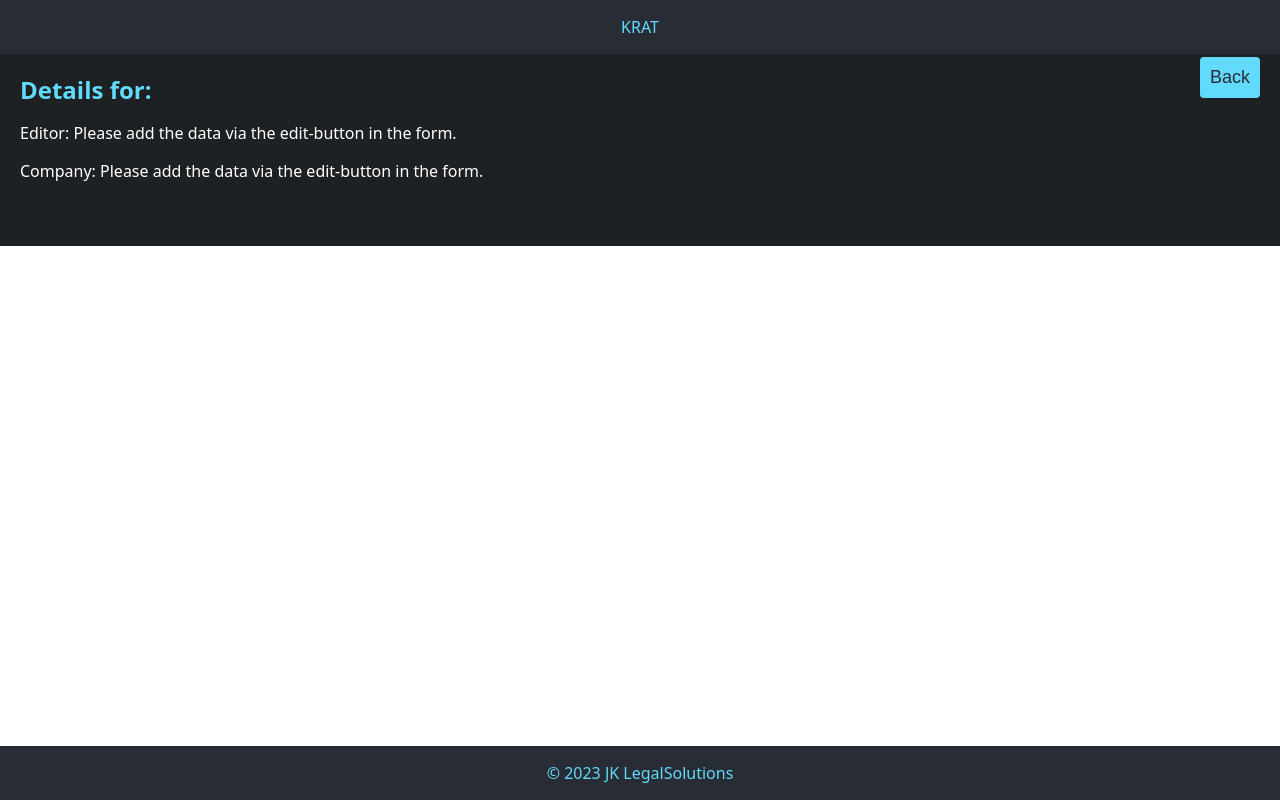
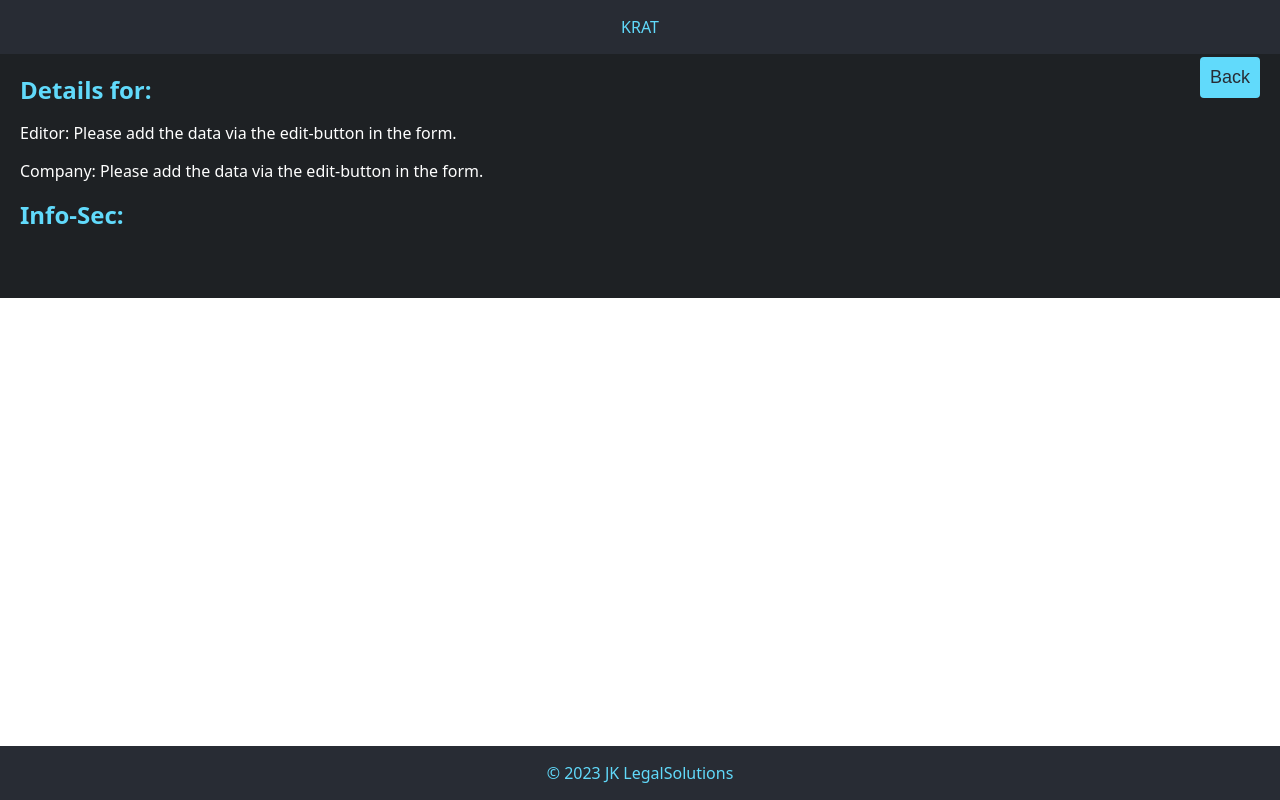
Before and after one commit to JulianKle/capstone-project, a Next.js app: page /details/1 in a window 1280 px wide. Built offline with nearby package versions, Linux system fonts and the light colour scheme.

Commit message:
adjust styling

```diff
--- a/pages/details/[id].js
+++ b/pages/details/[id].js
@@ -157,6 +157,7 @@ export default function AssessmentResult({ assessments }) {
         </DetailParagraph>
       )}
 
+      <Title>Info-Sec:</Title>
       {hasUnacceptableRisk && (
         <ExpandableSection onClick={toggleUnacceptableRiskExpand}>
           <h2>Unacceptable Risks</h2>
```
